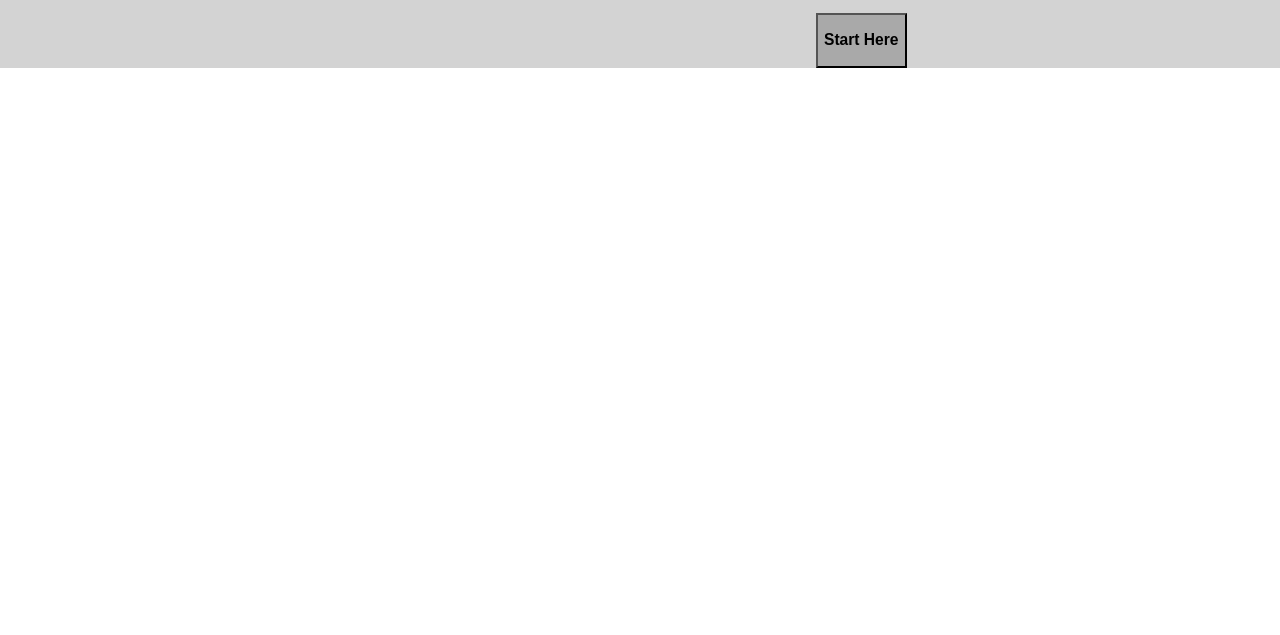
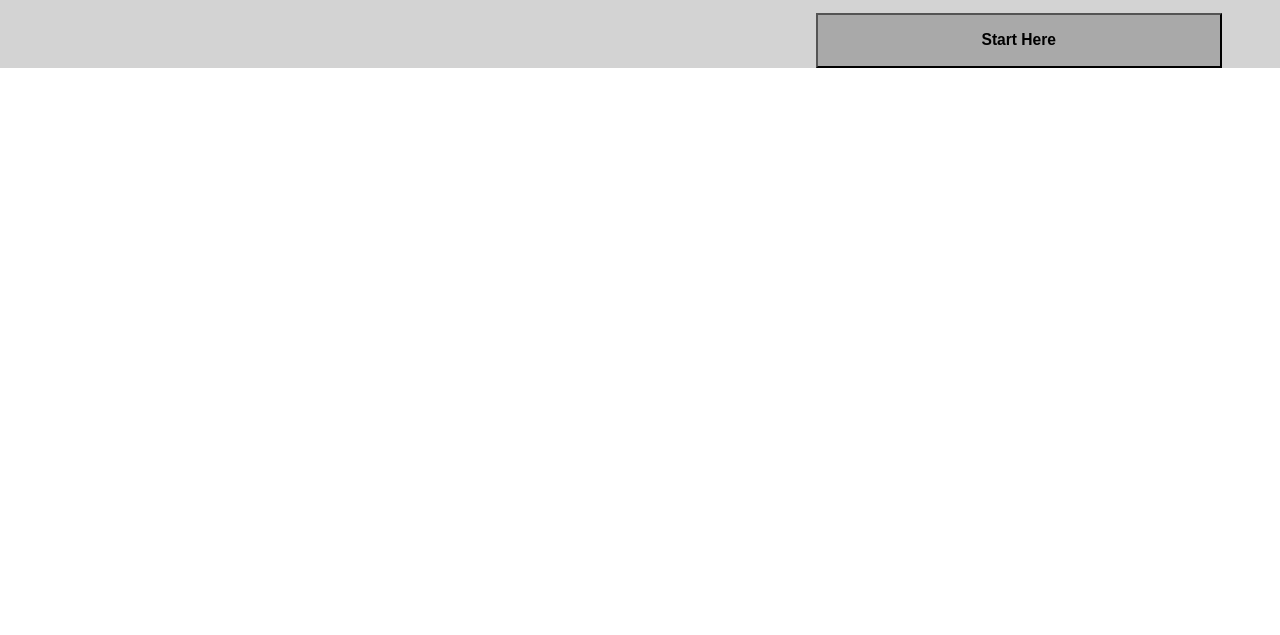
Before and after one commit to ColonelGampo/cap-project, a plain HTML site: page index.html in a window 1280 px wide. Shown: the part 165-800 px from the top of the page. Drawn offline with Linux system fonts and the light colour scheme.

Commit message:
added box-sizing, width, and height to button

```diff
--- a/resources/styles.css
+++ b/resources/styles.css
@@ -38,12 +38,15 @@ nav {
 
 button {
     background-color: darkgray;
-
+    box-sizing: content-box;
+    width: 90%;
+    height: 10%;
 }
 
 ,text-start {
-display: flex;
-flex-direction: column;
-justify-content: center;
-align-items: flex-start;
+    display: flex;
+    flex-direction: column;
+    justify-content: center;
+    align-items: flex-start;
+
 }
```
